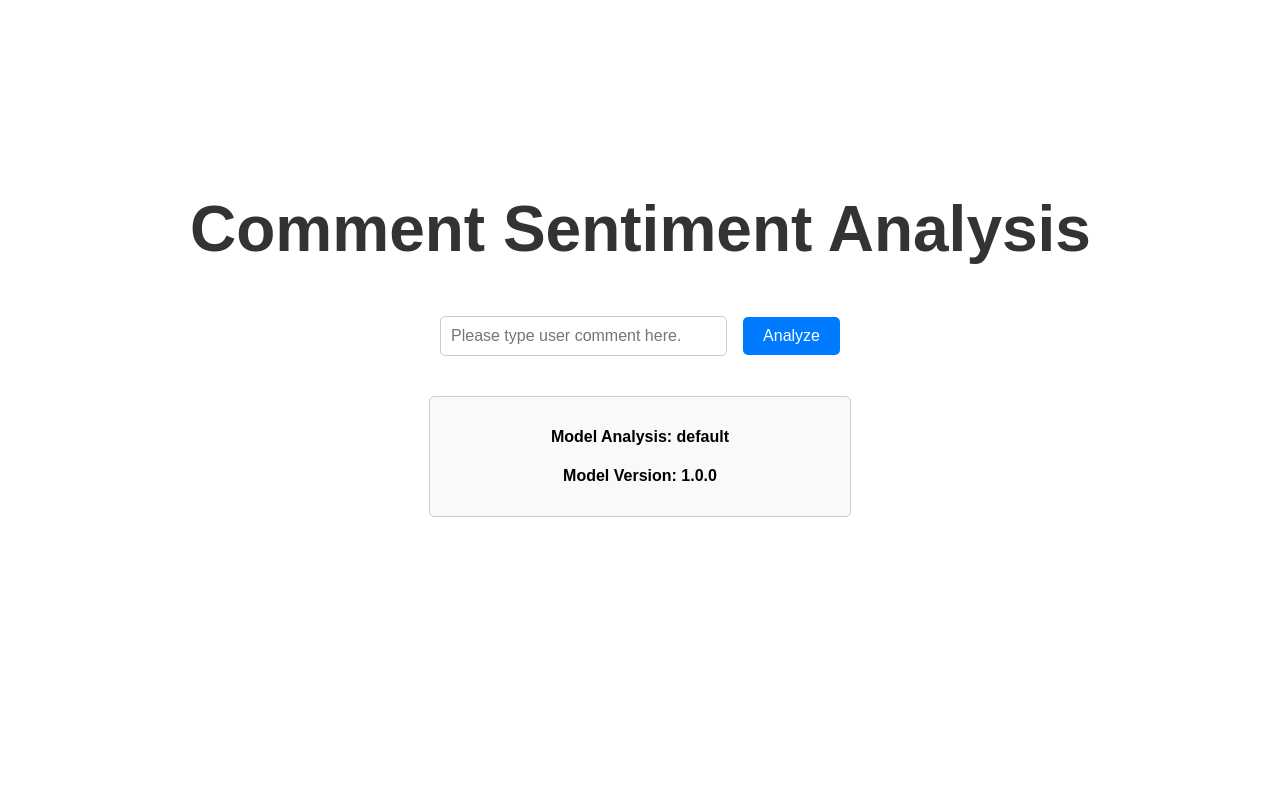
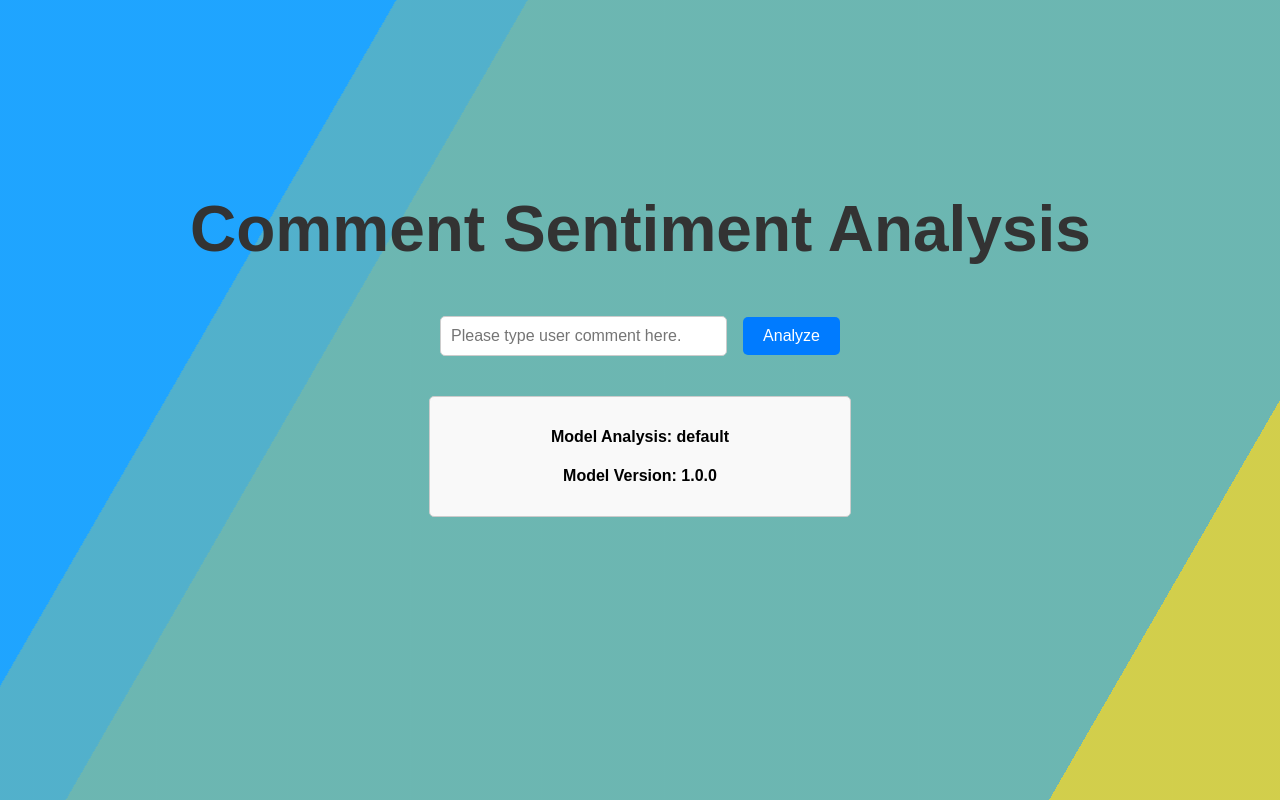
Before and after one commit to remla25-team18/app-frontend, an Angular app: page / in a window 1280 px wide. Built offline with nearby package versions, Linux system fonts and the light colour scheme; no server answers.

Commit message:
Add background animation

```diff
--- a/src/app/sentiment-analysis/sentiment-analysis.component.css
+++ b/src/app/sentiment-analysis/sentiment-analysis.component.css
@@ -1,4 +1,3 @@
-/* Center the entire container */
 .container {
     display: flex;
     flex-direction: column;
@@ -8,7 +7,36 @@
     font-family: Arial, sans-serif;
   }
 
-/* Style the title */
+.bg {
+  animation:slide 3s ease-in-out infinite alternate;
+  background-image: linear-gradient(-60deg, rgb(204, 201, 51) 50%, #09f 50%);
+  bottom:0;
+  left:-50%;
+  opacity:.5;
+  position:fixed;
+  right:-50%;
+  top:0;
+  z-index:-1;
+}
+
+.bg2 {
+  animation-direction:alternate-reverse;
+  animation-duration:4s;
+}
+
+.bg3 {
+  animation-duration:5s;
+}
+
+@keyframes slide {
+  0% {
+    transform:translateX(-25%);
+  }
+  100% {
+    transform:translateX(25%);
+  }
+}
+
 h1 {
   font-size: 4rem; /* Make the title much larger */
   font-weight: bold;
@@ -17,7 +45,7 @@
   color: #333;
 }
 
-/* Style the search section */
+
 .search-section {
   display: flex;
   justify-content: center;
--- a/src/app/sentiment-analysis/sentiment-analysis.component.html
+++ b/src/app/sentiment-analysis/sentiment-analysis.component.html
@@ -1,4 +1,7 @@
 <div class="container">
+  <div class="bg"></div>
+  <div class="bg bg2"></div>
+  <div class="bg bg3"></div>
   <div>
     <h1 class="animate__animated animate__bounce">Comment Sentiment Analysis</h1>
   </div>
```
